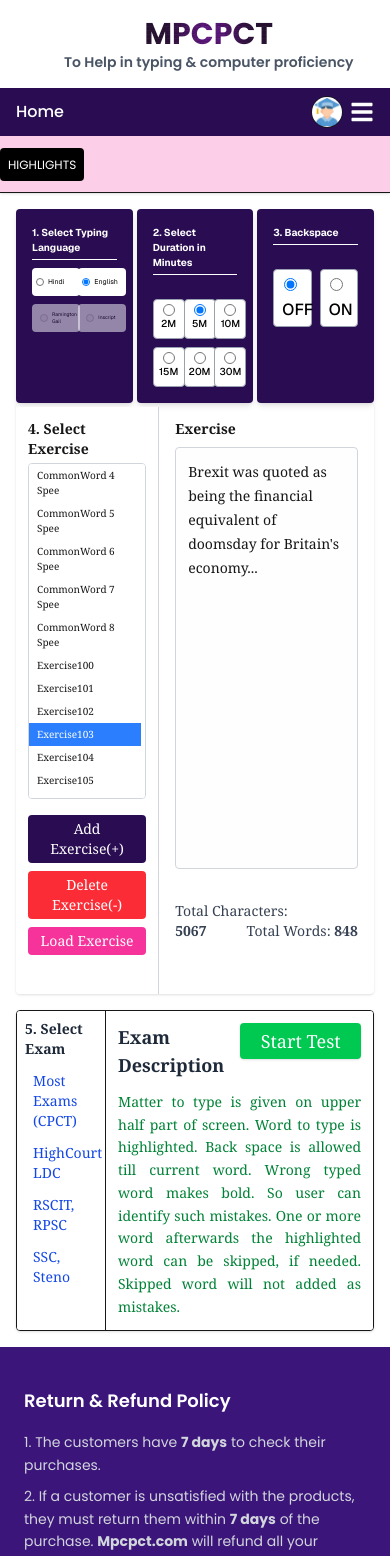
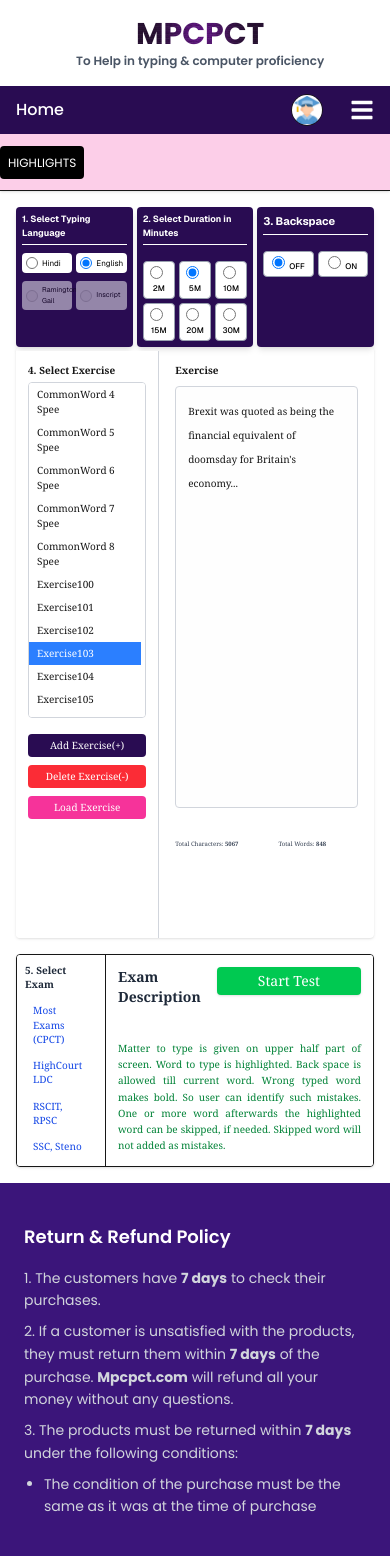
Before and after one commit to Alisaqulain/mpcpctwebapp, a Next.js app: page /skill_test in a window 390 px wide. Shown: the top 1556 px of the page. Built offline with nearby package versions, Linux system fonts and the light colour scheme.

Commit message:
push code

```diff
--- a/src/app/components/common/Header.jsx
+++ b/src/app/components/common/Header.jsx
@@ -22,7 +22,7 @@
           <img src="/logor.png" alt="CPCT Logo" className="w-50 ml-35" />
         </div>
 
-        <div className="md:absolute inset-0 flex flex-col justify-center items-center text-center px-4 md:ml-0 ml-8">
+        <div className="md:absolute inset-0 flex flex-col justify-center items-center text-center px-4 md:ml-0 ml-11">
           <h1
             className="text-3xl md:text-7xl font-extrabold uppercase md:mt-0 leading-[1.2] text-transparent bg-clip-text bg-center bg-cover"
             style={{
@@ -31,7 +31,7 @@
           >
             MPCPCT
           </h1>
-         <p className="text-sm md:text-3xl text-gray-600 md:mt-0 font-semibold">
+<p className="text-[12px] sm:text-sm md:text-2xl lg:text-3xl text-gray-600 font-semibold">
   <span className="hidden md:inline">(</span>
   To Help in typing & computer proficiency
   <span className="hidden md:inline">)</span>
@@ -45,7 +45,7 @@
       {/* Mobile Nav Toggle */}
       <div className="md:hidden bg-[#290c52] flex justify-between items-center px-4 py-2">
         <span className="text-white font-medium"><a href="/">Home </a></span>
-         <a href="/profile"><div className="items-center pl-60">
+         <a href="/profile"><div className="items-center pl-50">
             <img src="/lo.jpg" className="w-8 h-8 rounded-full border" />
             {/* <p className="pl-2.5 text-[10px]">view</p> */}
           </div></a>
--- a/src/app/exam/page.jsx
+++ b/src/app/exam/page.jsx
@@ -23,7 +23,7 @@
             <button
               key={tab.id}
               onClick={() => setActiveTab(tab.id)}
-              className={`w-1/4 py-2 text-sm font-medium transition-colors duration-300 border-l border-gray-300 ${
+              className={`w-1/4 py-2 text-[10px] md:text-sm font-medium transition-colors duration-300 border-l border-gray-300 ${
                 activeTab === tab.id
                   ? "bg-[#290c52] text-white"
                   : "bg-transparent text-gray-700 hover:bg-gray-100"
--- a/src/app/skill_test/page.jsx
+++ b/src/app/skill_test/page.jsx
@@ -77,15 +77,20 @@
       {/* Language & Duration */}
       <div className="grid grid-cols-3 gap-1 md:gap-4">
   {/* Language Selection */}
-        <div className="bg-[#290c52] p-4 rounded shadow-md text-white">
-          <h2 className="font-bold text-[10px] md:text-lg mb-2 border-b border-white pb-1">1. Select Typing Language</h2>
-          <div className="grid grid-cols-2 gap-2 text-black mb-2">
+  <div className="bg-[#290c52] p-[6px] md:p-4 rounded shadow-md text-white">
+    <h2 className="font-bold text-[9px] md:text-lg mb-2 border-b border-white pb-1">
+      1. Select Typing Language
+    </h2>
+    <div className="grid grid-cols-2 gap-1 text-black mb-2">
       {mainLanguages.map((lang) => (
-              <label key={lang} className="bg-white px-1 md:px-2 py-1 w-12 md:w-auto h-auto md:h-10 rounded flex items-center gap-1">
+        <label
+          key={lang}
+          className="bg-white px-1 py-1 rounded flex items-center gap-1 w-full"
+        >
           <input
             type="radio"
             name="mainLanguage"
-                  className="md:w-auto md:h-auto h-5 w-2"
+            className="w-3 h-3"
             value={lang}
             checked={selectedLanguage === lang}
             onChange={(e) => {
@@ -93,28 +98,30 @@
               setSelectedSubLanguage("");
             }}
           />
-                <p className="md:text-sm text-[7px]">{lang}</p>
+          <p className="text-[8px] md:text-sm">{lang}</p>
         </label>
       ))}
     </div>
-          <div className="grid grid-cols-2 gap-2 text-black">
+    <div className="grid grid-cols-2 gap-1 text-black">
       {subLanguages.map((subLang) => {
         const disabled = selectedLanguage !== "Hindi";
         return (
           <label
             key={subLang}
-                  className={`${disabled ? "opacity-50 cursor-not-allowed" : ""} bg-white w-12 md:w-auto h-auto md:h-10 px-2 py-1 rounded flex items-center gap-1`}
+            className={`${
+              disabled ? "opacity-50 cursor-not-allowed" : ""
+            } bg-white px-1 py-1 rounded flex items-center gap-1 w-full`}
           >
             <input
               type="radio"
               name="subLanguage"
-                    className="md:w-auto md:h-auto h-5 w-2"
+              className="w-3 h-3"
               value={subLang}
               disabled={disabled}
               checked={selectedSubLanguage === subLang}
               onChange={(e) => setSelectedSubLanguage(e.target.value)}
             />
-                  <p className="md:text-sm text-[5px]">{subLang}</p>
+            <p className="text-[7px] md:text-sm">{subLang}</p>
           </label>
         );
       })}
@@ -122,13 +129,15 @@
   </div>
 
   {/* Duration */}
-        <div className="bg-[#290c52] p-4 rounded shadow-md text-white">
-          <h2 className="font-bold text-[10px] md:text-lg mb-2 border-b border-white pb-1">2. Select Duration in Minutes</h2>
-          <div className="grid grid-cols-3 gap-2 mt-6">
+  <div className="bg-[#290c52] p-[6px] md:p-4 rounded shadow-md text-white">
+    <h2 className="font-bold text-[9px] md:text-lg mb-2 border-b border-white pb-1">
+      2. Select Duration in Minutes
+    </h2>
+    <div className="grid grid-cols-3 gap-1 mt-4">
       {durations.map((time) => (
         <label
           key={time}
-  className={`flex flex-col md:flex-row items-center md:justify-center gap-0 md:gap-1 px-2 py-1 rounded font-medium mt-[-5] md:mt-0 cursor-pointer bg-white h-10 w-8 md:h-auto md:w-auto text-black border border-gray-400 ${
+          className={`px-1 py-1 rounded text-center font-medium cursor-pointer bg-white text-black border border-gray-400 text-[8px] md:text-base ${
             duration === time ? "bg-blue-200" : ""
           }`}
         >
@@ -136,25 +145,28 @@
             type="radio"
             name="duration"
             value={time}
+            className="mr-1"
             onChange={() => setDuration(time)}
             checked={duration === time}
-    className="w-3 h-3"
           />
-  <span className="text-[10px] md:text-lg">{time}M</span>
+          {time}M
         </label>
-
       ))}
     </div>
   </div>
 
   {/* Backspace */}
-        <div className="bg-[#290c52] p-4 rounded shadow-md text-white">
-          <h2 className="font-bold text-[10px] md:text-lg mb-2 border-b border-white pb-1">3. Backspace</h2>
-          <div className="grid grid-cols-2 gap-2 mt-6">
+  <div className="bg-[#290c52] p-[6px] md:p-4 rounded shadow-md text-white">
+    <h2 className="font-bold text-[11px] md:text-lg mb-2 border-b border-white pb-1">
+      3. Backspace
+    </h2>
+    <div className="grid grid-cols-2 gap-1 mt-4">
       {backspaceOptions.map((option) => (
         <label
           key={option}
-                className={`px-2 py-1 rounded text-center font-medium cursor-pointer bg-white text-black border border-gray-400 ${backspace === option ? "bg-blue-200" : ""}`}
+          className={`px-1 py-1 rounded text-center font-medium cursor-pointer bg-white text-black border border-gray-400 text-[8px] md:text-base ${
+            backspace === option ? "bg-blue-200" : ""
+          }`}
         >
           <input
             type="radio"
@@ -175,7 +187,7 @@
       <div className="flex md:w-auto min-h-[70vh] font-serif bg-white rounded shadow overflow-hidden">
         {/* Sidebar */}
         <div className="w-[40%] md:w-1/4 border-r border-gray-300 bg-[#fff] p-3 mt-1 md:mt-0">
-          <h3 className="text-sm font-semibold mb-1">4. Select Exercise</h3>
+          <h3 className="text-[10px] md:text-sm font-semibold mb-1">4. Select Exercise</h3>
           <div
             className="h-84 md:h-64 overflow-y-scroll pr-1 border border-gray-300 rounded bg-white"
             style={{
@@ -215,19 +227,19 @@
           <div className="mt-4 flex flex-col gap-2">
             <button
               onClick={() => setShowModal(true)}
-              className="bg-[#290c52] cursor-pointer text-white text-sm px-2 py-1 rounded hover:bg-blue-500"
+              className="bg-[#290c52] cursor-pointer text-white text-[10px] md:text-sm px-2 py-1 rounded hover:bg-blue-500"
             >
               Add Exercise(+)
             </button>
             <button
               onClick={handleDeleteExercise}
-              className="bg-red-500 cursor-pointer text-white text-sm px-2 py-1 rounded hover:bg-red-600"
+              className="bg-red-500 cursor-pointer text-white text-[10px] md:text-sm px-2 py-1 rounded hover:bg-red-600"
             >
               Delete Exercise(-)
             </button>
             <button
               onClick={handleLoadExercise}
-              className="bg-pink-500 cursor-pointer text-white text-sm px-2 py-1 rounded hover:bg-yellow-600"
+              className="bg-pink-500 cursor-pointer text-white text-[10px] md:text-sm px-2 py-1 rounded hover:bg-yellow-600"
             >
               Load Exercise
             </button>
@@ -244,13 +256,13 @@
         {/* Preview */}
         <div className="flex-1 p-4">
           <div className="flex justify-between items-center mb-2">
-            <h2 className="font-semibold text-sm">Exercise</h2>
+            <h2 className="font-semibold text-[10px] md:text-sm">Exercise</h2>
           </div>
-          <div className="border border-gray-300 p-3 text-sm leading-6 h-[50vh] overflow-y-scroll bg-[#fefefe] rounded">
+          <div className="border border-gray-300 p-3 text-[10px] md:text-sm leading-6 h-[50vh] overflow-y-scroll bg-[#fefefe] rounded">
             Brexit was quoted as being the financial equivalent of doomsday for
             Britain's economy...
           </div>
-          <div className="mt-8 text-sm md:text-md text-gray-700">
+          <div className="mt-8 text-[6px] md:text-md text-gray-700">
             <p>
               Total Characters: <b>5067</b>
               <span className="pl-10">Total Words: <b>848</b></span>
@@ -262,13 +274,13 @@
       {/* Exam Selector */}
       <div className="flex border text-sm font-serif w-full max-w-8xl mx-auto mt-4 rounded shadow overflow-hidden bg-white">
         <div className="w-1/4 border-r p-2 bg-[#fff]">
-          <h3 className="text-gray-800 font-semibold mb-2">5. Select Exam</h3>
+          <h3 className="text-gray-800 font-semibold mb-2 text-[10px] md:text-sm">5. Select Exam</h3>
           <ul className="space-y-1">
             {exams.map((exam) => (
               <li
                 key={exam}
                 onClick={() => setSelectedExam(exam)}
-                className={`cursor-pointer px-2 py-1 rounded-l ${
+                className={`cursor-pointer px-2 py-1 rounded-l text-[10px] md:text-sm ${
                   selectedExam === exam
                     ? "text-red-600 font-semibold border-l-4 border-red-500 bg-white"
                     : "text-blue-700 hover:bg-gray-100"
@@ -282,14 +294,14 @@
 
         <div className="flex-1 flex flex-col justify-between p-3 bg-white relative overflow-auto">
           <div className="flex flex-row justify-between items-start gap-4">
-            <h3 className="font-semibold text-gray-800 mb-2 text-lg">
+            <h3 className="font-semibold text-gray-800 mb-2 text-sm md:text-lg">
               Exam Description
             </h3>
-            <button className="bg-green-500 text-white w-[300px] px-4 py-1 mx-auto cursor-pointer rounded text-lg shadow hover:bg-green-600 transition-colors">
+            <button className="bg-green-500 text-white w-[300px] px-4 py-1 mx-auto cursor-pointer rounded text-sm md:text-lg shadow hover:bg-green-600 transition-colors">
               <a href="/typing" className="block w-full">Start Test</a>
             </button>
           </div>
-          <div className="text-green-700 leading-relaxed text-justify mt-1 text-sm  md:overflow-auto md:text-sm">
+          <div className="text-green-700 leading-relaxed text-justify mt-1 text-[10px]  md:overflow-auto md:text-sm">
             {description}
           </div>
         </div>
```
Also changed, not shown: src/app/exam_mode/page.jsx (+10 -6 lines), src/app/learning/page.jsx (+48 -25 lines), src/app/page.js (+5 -4 lines). Lines whose indentation alone changed are shown as unchanged.
